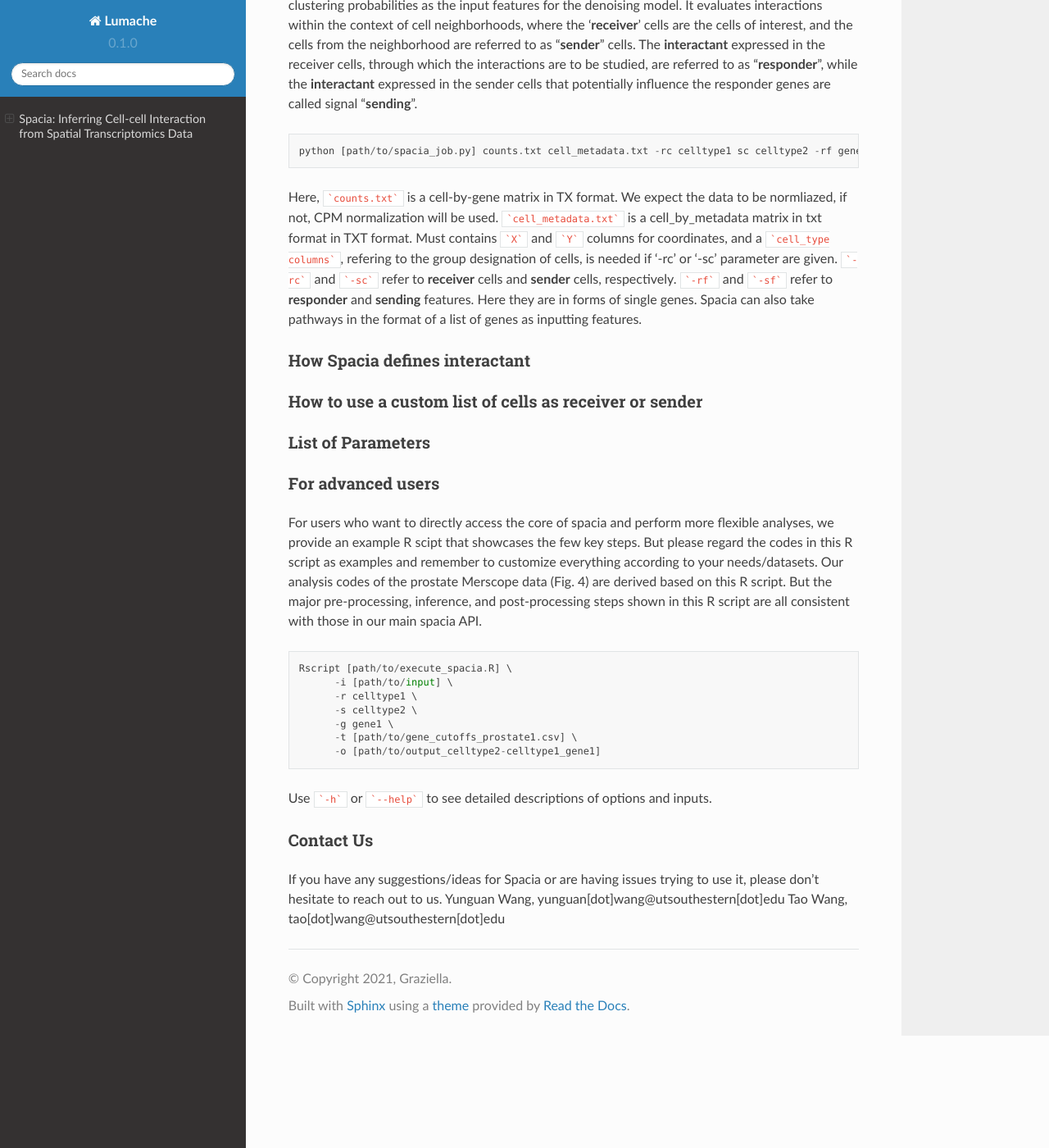
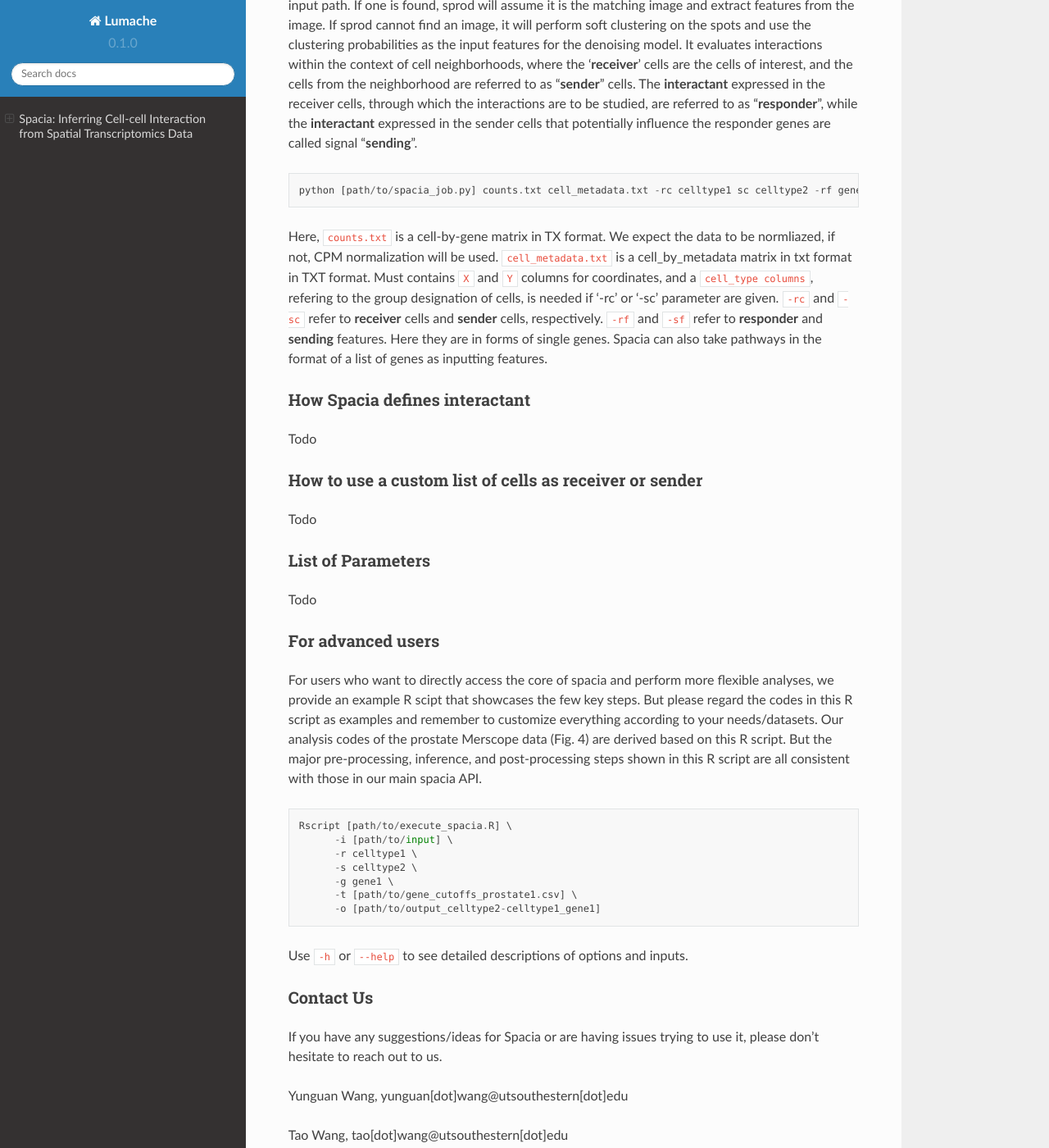
Before and after one commit to nickwfj123/spacia2022_doc, a Sphinx documentation site: the page built from docs/source/index.rst, in a window 1280 px wide and 1400 px high, scrolled down 1306 px. Shown: the whole window at 82% size. Built offline with Sphinx 7.4.7 and the Read the Docs theme 2.0.0, drawn with Linux system fonts in a browser that asks for light colours; some of the changed text lies outside the part shown.

Commit message:
Update index.rst

````diff
--- a/docs/source/index.rst
+++ b/docs/source/index.rst
@@ -13,7 +13,7 @@ Dependency
 ~~~~~~~~~~
 R: ``R>=4.0``, ``coda``, ``ggmcmc``, ``rcpp``, ``RcppArmadillo``.
 
-Python: ```R>=3.8```, ```matplotlib```, ```pandas```, ```scipy```, ```scikit-learn```. We strongly recommend using conda to manage the installation of all dependencies. To do this, simply run:
+Python: ``R>=3.8``, ``matplotlib``, ``pandas``, ``scipy``, ``scikit-learn``. We strongly recommend using conda to manage the installation of all dependencies. To do this, simply run:
 
 ::
 
@@ -35,31 +35,34 @@ The total installation time is around 10 mintunes. If error occuors, please upgr
 
 Test installation
 --------
-
+Todo
 
 Usage
 --------
 Quick start
 ~~~~~~~~~~
-Once the input data have been processed into the supported format, the full sprod workflow can be run by calling the ```sprod.py``` script. Sprod will first try to locate a single ```.tif``` image file in the input path. If one is found, sprod will assume it is the matching image and extract features from the image. If sprod cannot find an image, it will perform soft clustering on the spots and use the clustering probabilities as the input features for the denoising model. It evaluates interactions within the context of cell neighborhoods, where the ‘**receiver**’ cells are the cells of interest, and the cells from the neighborhood are referred to as "**sender**" cells. The **interactant** expressed in the receiver cells, through which the interactions are to be studied, are referred to as "**responder**", while the **interactant** expressed in the sender cells that potentially influence the responder genes are called signal “**sending**".
+Once the input data have been processed into the supported format, the full sprod workflow can be run by calling the ``sprod.py`` script. Sprod will first try to locate a single ``.tif`` image file in the input path. If one is found, sprod will assume it is the matching image and extract features from the image. If sprod cannot find an image, it will perform soft clustering on the spots and use the clustering probabilities as the input features for the denoising model. It evaluates interactions within the context of cell neighborhoods, where the ‘**receiver**’ cells are the cells of interest, and the cells from the neighborhood are referred to as "**sender**" cells. The **interactant** expressed in the receiver cells, through which the interactions are to be studied, are referred to as "**responder**", while the **interactant** expressed in the sender cells that potentially influence the responder genes are called signal “**sending**".
 
 ::
 
   python [path/to/spacia_job.py] counts.txt cell_metadata.txt -rc celltype1 sc celltype2 -rf gene1 sf gene2
 
-Here, ```counts.txt``` is a cell-by-gene matrix in TX format. We expect the data to be normliazed, if not, CPM normalization will be used.
-```cell_metadata.txt``` is a cell_by_metadata matrix in txt format in TXT format. Must contains ```X``` and ```Y``` columns for coordinates, and a ```cell_type columns```, refering to the group designation of cells, is needed if '-rc' or '-sc' parameter are given.
-```-rc``` and ```-sc``` refer to **receiver** cells and **sender** cells, respectively.
-```-rf``` and ```-sf``` refer to **responder** and **sending** features. Here they are in forms of single genes. Spacia can also take pathways in the format of a list of genes as inputting features.
+Here, ``counts.txt`` is a cell-by-gene matrix in TX format. We expect the data to be normliazed, if not, CPM normalization will be used.
+``cell_metadata.txt`` is a cell_by_metadata matrix in txt format in TXT format. Must contains ``X`` and ``Y`` columns for coordinates, and a ``cell_type columns``, refering to the group designation of cells, is needed if '-rc' or '-sc' parameter are given.
+``-rc`` and ``-sc`` refer to **receiver** cells and **sender** cells, respectively.
+``-rf`` and ``-sf`` refer to **responder** and **sending** features. Here they are in forms of single genes. Spacia can also take pathways in the format of a list of genes as inputting features.
 
 How Spacia defines interactant
 ~~~~~~~~~~
+Todo
 
 How to use a custom list of cells as receiver or sender
 ~~~~~~~~~~
+Todo
 
 List of Parameters
 ~~~~~~~~~~
+Todo
 
 For advanced users
 ~~~~~~~~~~
@@ -75,10 +78,12 @@ For users who want to directly access the core of spacia and perform more flexib
 	-t [path/to/gene_cutoffs_prostate1.csv] \
 	-o [path/to/output_celltype2-celltype1_gene1]
 
-Use ```-h``` or ```--help``` to see detailed descriptions of options and inputs.
+Use ``-h`` or ``--help`` to see detailed descriptions of options and inputs.
 
 Contact Us
 ~~~~~~~~~~
 If you have any suggestions/ideas for Spacia or are having issues trying to use it, please don't hesitate to reach out to us.
+
 Yunguan Wang, yunguan[dot]wang@utsouthestern[dot]edu
+
 Tao Wang, tao[dot]wang@utsouthestern[dot]edu
````
